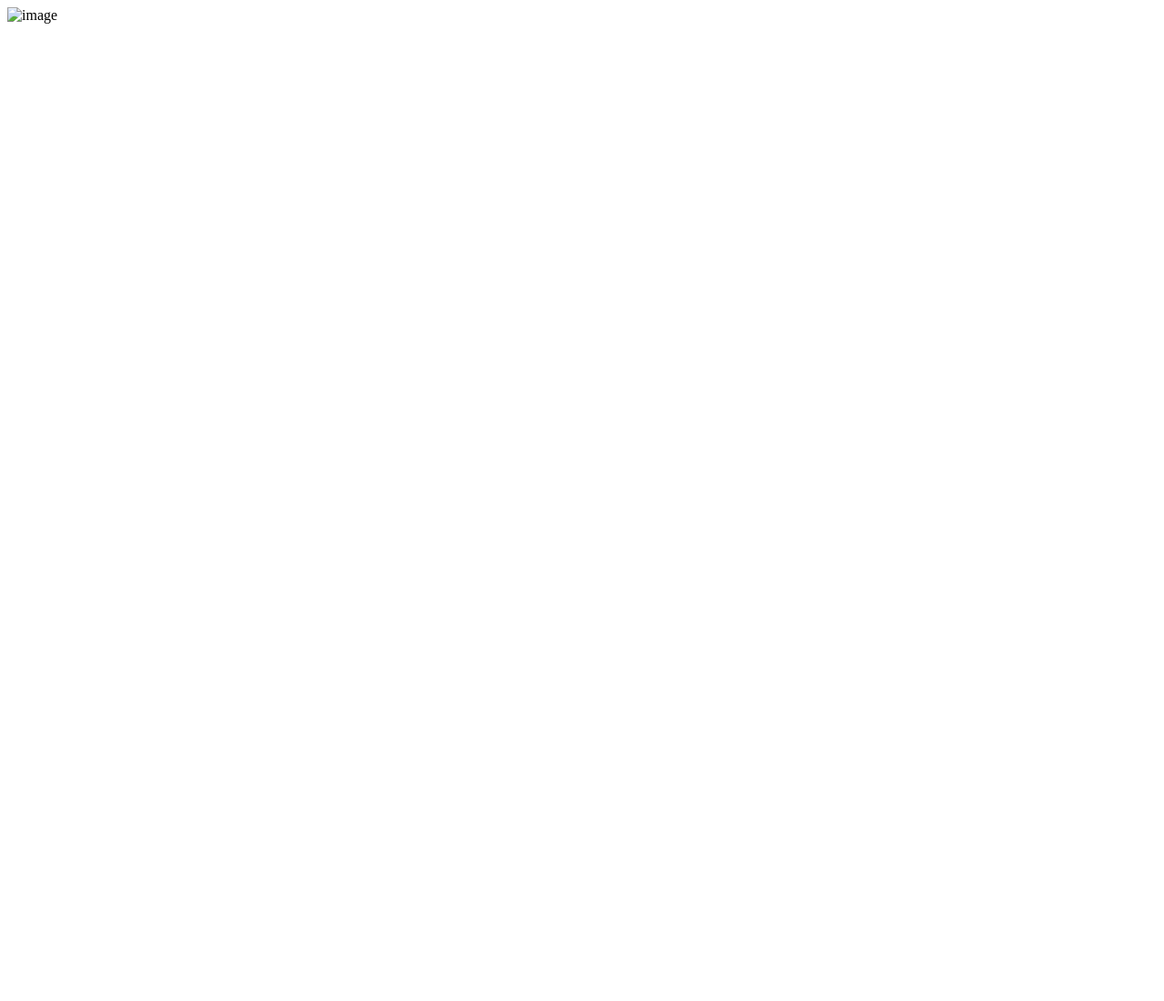
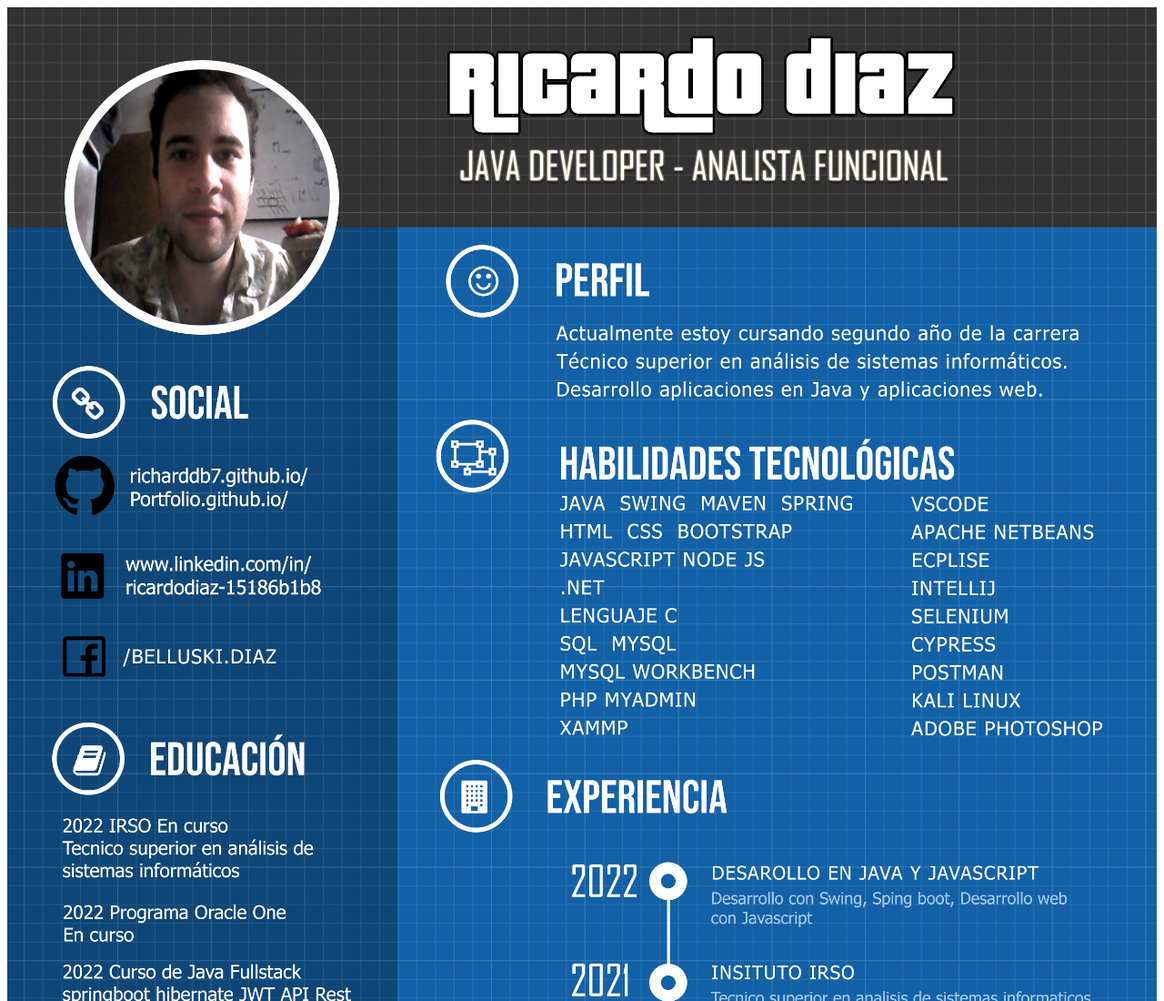
Before and after one commit to RichardDB7/Portfolio.github.io, a website: page cv.html in a window 1280 px wide. Shown: the top 1100 px of the page at 91% size. Before the commit the page ends 800 px from the top, so only its background shows below. Drawn offline with Linux system fonts and the light colour scheme.

Commit message:
Update cv.html

```diff
--- a/cv.html
+++ b/cv.html
@@ -7,6 +7,6 @@
     <title>Document</title>
 </head>
 <body>
-    <img src="assets/img/CV-IT-19-08-2022.png"width="100%" height="100%" alt="image">
+    <img src="assets/img/CV-LISTO-IT--19-08-2022.png"width="100%" height="100%" alt="image">
 </body>
 </html>
```
